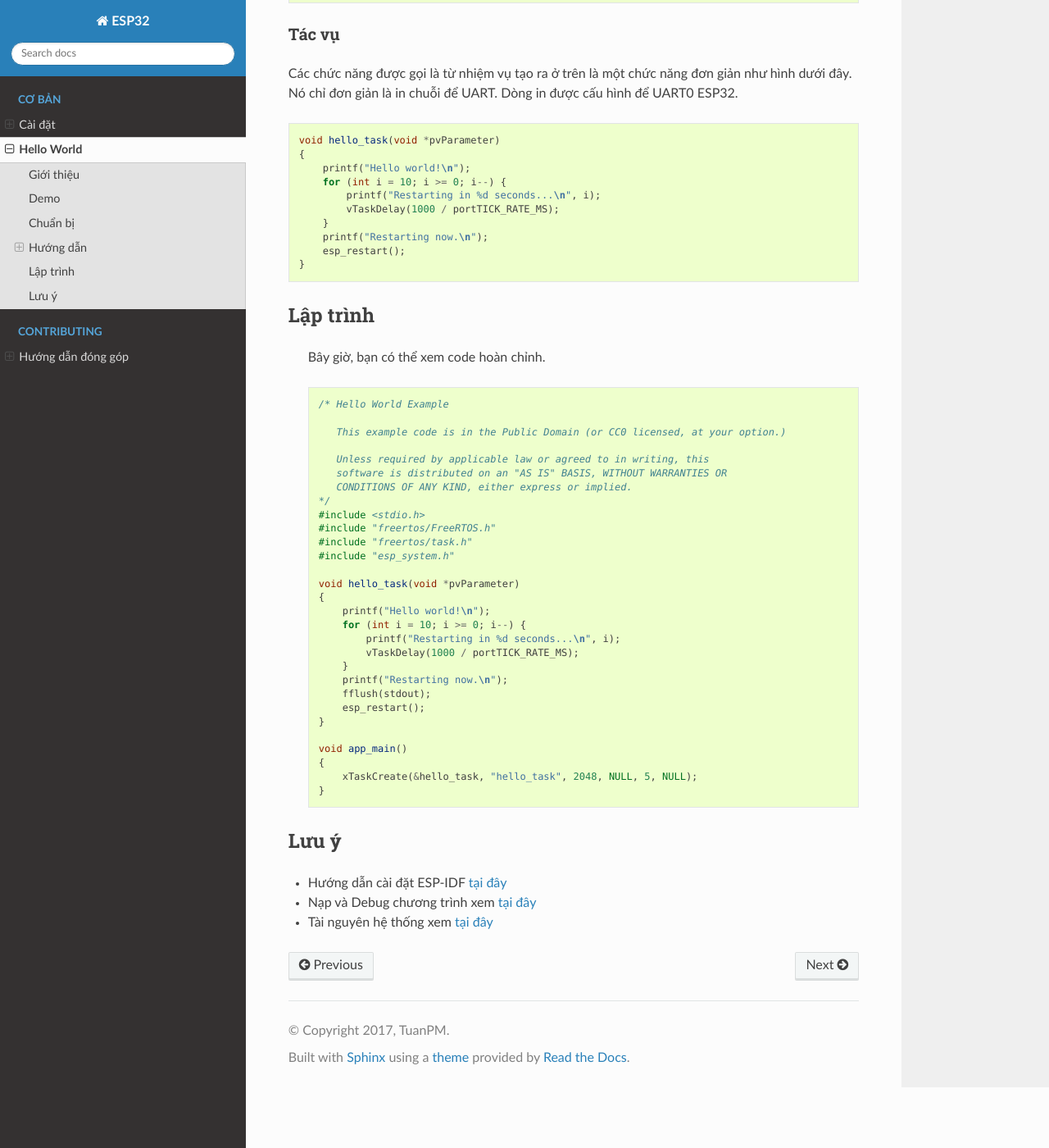
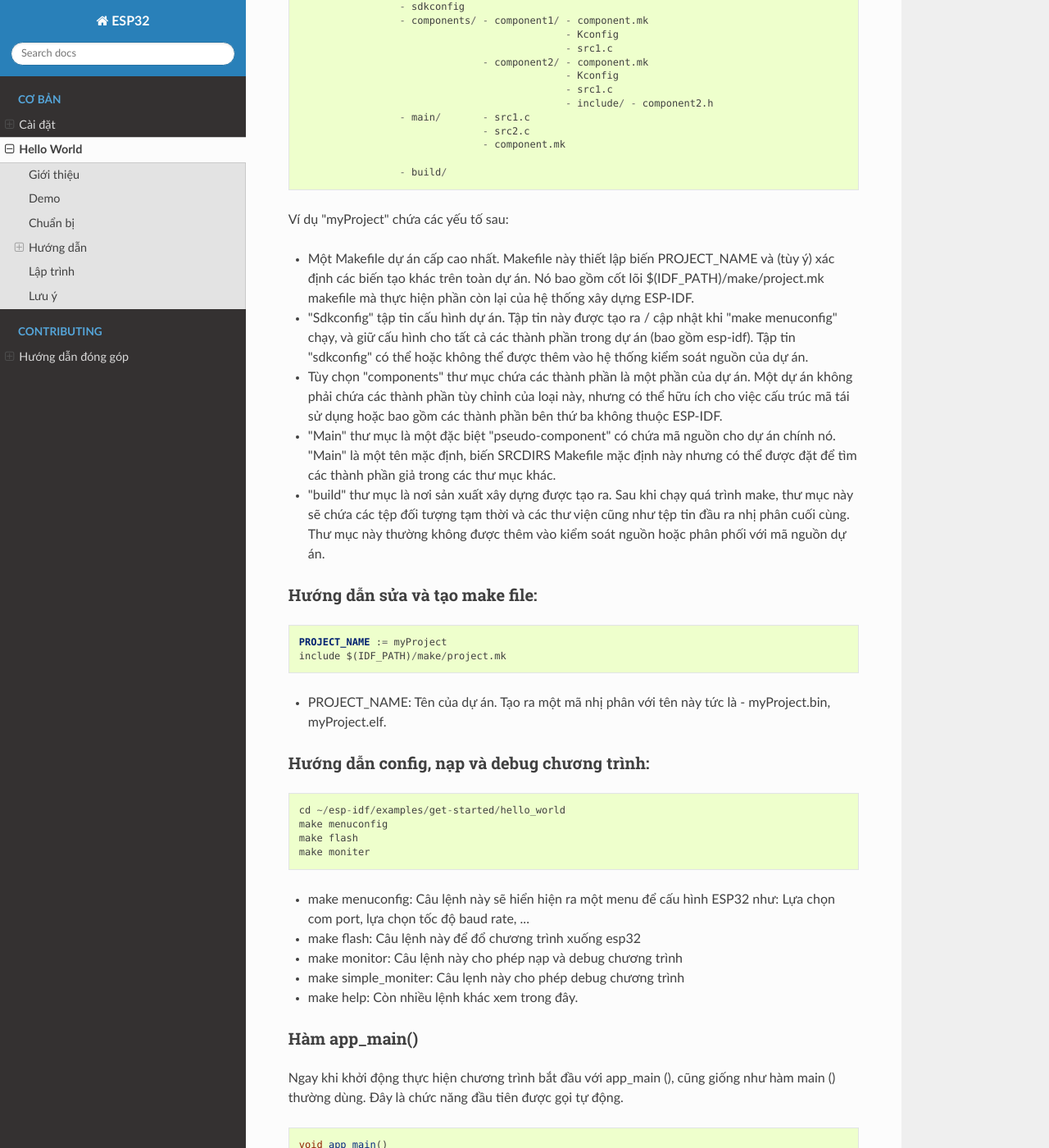
Before and after one commit to esp32vn/esp32.vn, a Sphinx documentation site: the page built from docs/basic/hello-world.rst, in a window 1280 px wide and 1400 px high, scrolled down 1515 px. Shown: the whole window at 82% size. Built offline with Sphinx 7.4.7 and the Read the Docs theme 2.0.0, drawn with Linux system fonts in a browser that asks for light colours; pages that are not in the unit, such as notebooks, are missing from menus; some of the changed text lies outside the part shown.

Commit message:
add build system

```diff
--- a/docs/basic/hello-world.rst
+++ b/docs/basic/hello-world.rst
@@ -34,6 +34,64 @@
 * freertos/task.h: Cung cấp chức năng đa nhiệm. (Chúng tôi sẽ làm đa nhiệm ở các ví dụ sau)
 * esp_system.h: Bao gồm cấu hình các thiết bị ngoại vi trong hệ thống ESP. Chức năng của nó như là hệ thống khởi tạo.
 
+Tải dự án mẫu:
+******************
+.. code:: cpp
+
+    git clone https://github.com/espressif/esp-idf.git
+
+Một dự án trông như thế này:
+
+.. code:: cpp
+
+    - myProject/
+                     - Makefile
+                     - sdkconfig
+                     - components/ - component1/ - component.mk
+                                                 - Kconfig
+                                                 - src1.c
+                                   - component2/ - component.mk
+                                                 - Kconfig
+                                                 - src1.c
+                                                 - include/ - component2.h
+                     - main/       - src1.c
+                                   - src2.c
+                                   - component.mk
+
+                     - build/
+
+Ví dụ "myProject" chứa các yếu tố sau:
+
+* Một Makefile dự án cấp cao nhất. Makefile này thiết lập biến PROJECT_NAME và (tùy ý) xác định các biến tạo khác trên toàn dự án. Nó bao gồm cốt lõi $(IDF_PATH)/make/project.mk makefile mà thực hiện phần còn lại của hệ thống xây dựng ESP-IDF.
+* "Sdkconfig" tập tin cấu hình dự án. Tập tin này được tạo ra / cập nhật khi "make menuconfig" chạy, và giữ cấu hình cho tất cả các thành phần trong dự án (bao gồm esp-idf). Tập tin "sdkconfig" có thể hoặc không thể được thêm vào hệ thống kiểm soát nguồn của dự án.
+* Tùy chọn "components" thư mục chứa các thành phần là một phần của dự án. Một dự án không phải chứa các thành phần tùy chỉnh của loại này, nhưng có thể hữu ích cho việc cấu trúc mã tái sử dụng hoặc bao gồm các thành phần bên thứ ba không thuộc ESP-IDF.
+* "Main" thư mục là một đặc biệt "pseudo-component" có chứa mã nguồn cho dự án chính nó. "Main" là một tên mặc định, biến SRCDIRS Makefile mặc định này nhưng có thể được đặt để tìm các thành phần giả trong các thư mục khác.
+* "build" thư mục là nơi sản xuất xây dựng được tạo ra. Sau khi chạy quá trình make, thư mục này sẽ chứa các tệp đối tượng tạm thời và các thư viện cũng như tệp tin đầu ra nhị phân cuối cùng. Thư mục này thường không được thêm vào kiểm soát nguồn hoặc phân phối với mã nguồn dự án.
+
+Hướng dẫn sửa và tạo make file:
+******************
+.. code:: cpp
+
+    PROJECT_NAME := myProject
+    include $(IDF_PATH)/make/project.mk
+
+* PROJECT_NAME: Tên của dự án. Tạo ra một mã nhị phân với tên này tức là - myProject.bin, myProject.elf.
+
+Hướng dẫn config, nạp và debug chương trình:
+******************
+.. code:: cpp
+
+    cd ~/esp-idf/examples/get-started/hello_world
+    make menuconfig
+    make flash
+    make moniter
+
+* make menuconfig: Câu lệnh này sẽ hiển hiện ra một menu để cấu hình ESP32 như: Lựa chọn com port, lựa chọn tốc độ baud rate, ...
+* make flash: Câu lệnh này để đổ chương trình xuống esp32
+* make monitor: Câu lệnh này cho phép nạp và debug chương trình
+* make simple_moniter: Câu lẹnh này cho phép debug chương trình
+* make help: Còn nhiều lệnh khác xem trong đây.
+
 Hàm app_main()
 ******************
 
@@ -44,6 +102,29 @@
     void app_main()
     {
         xTaskCreate(&hello_task, "hello_task", 2048, NULL, 5, NULL);
+    }
+
+xTaskCreate() để khởi tạo Task, Khi gọi hàm này thì Task mới thực sự được tạo ra.
+
+xTaskCreate(TaskFunction_t pxTaskCode, const char * pcName, const uint16_t usStackDepth, void *pvParameters, UBaseType_t uxPriority, TaskHandle_t *pxCreatedTask);
+
+* pvTaskCode: con trỏ tới hàm task.
+* pcName: là tên đặt cho task.
+* usStackDepth: là giá trị số thanh ghi Stack được cấp cho Task.
+* pvParameters: Biến được truyền vào Task.
+* uxPriority: giá trị ưu tiên của Task.
+* pxCreatedTask: Như kiểu là cái tên định danh để ta có thể tác động vào task. ví dụ như khi thay đổi Priority của Task.
+
+xTaskCreatePinnedToCore(TaskFunction_t pxTaskCode, const char * pcName, const uint16_t usStackDepth, void *pvParameters, UBaseType_t uxPriority, TaskHandle_t *pxCreatedTask, const BasType_t xCoreID)
+Hàm xTaskCreatePinnedToCore() hoạt động giống như xTaskCreate() nhưng có thêm một đối số xCoreID cho phép lựa chọn core vì ESP32 có 2 core.
+
+Ví dụ: Khởi tạo task hoạt động ở core 0
+
+.. code:: cpp
+
+    void app_main()
+    {
+        xTaskCreatePinnedToCore(&hello_task, "hello_task", 2048, NULL, 5, NULL, 0);
     }
 
 
```
Also changed, not shown: docs/basic/connection.rst (line endings or trailing spaces), docs/basic/index.rst (line endings or trailing spaces), docs/basic/install.rst (line endings or trailing spaces).
